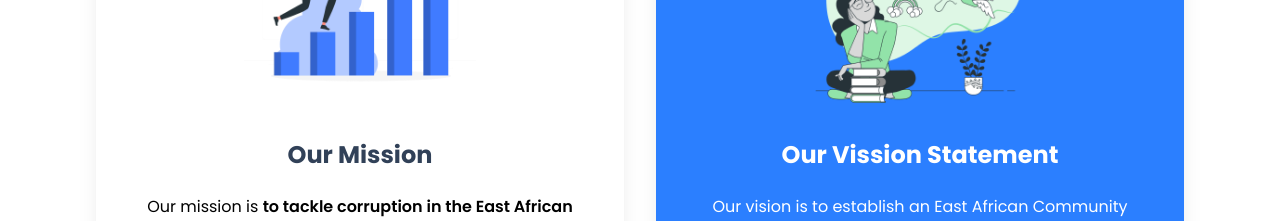
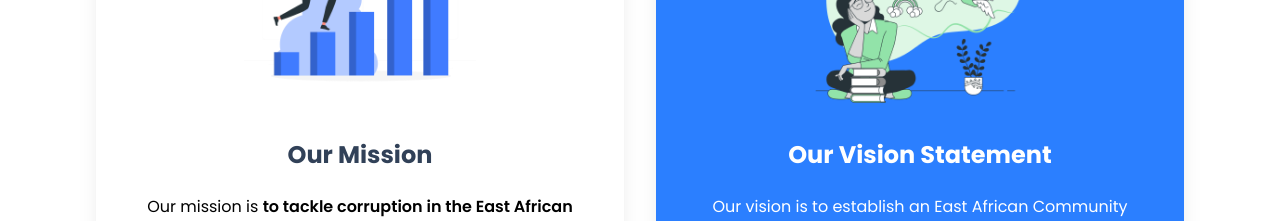
Before and after one commit to VictorMugisha/mindforge-website, a React (Vite) app: page / in a window 1280 px wide. Shown: the part 3820-4041 px from the top of the page. Built offline with nearby package versions, Linux system fonts and the light colour scheme.

Commit message:
Updated the vision title

```diff
--- a/src/components/MissionVision.tsx
+++ b/src/components/MissionVision.tsx
@@ -36,7 +36,7 @@ export default function MissionVision() {
       >
         <img src="/vision.png" alt="Vision Illustration" className="w-1/2" />
         <IoNotificationsSharp className="text-6xl text-amber-500 absolute top-[-25px] right-5 rotate-45 hover:text-9xl hover:top-[-60px] hover:right-0 transition-all cursor-pointer" />
-        <h2 className="text-2xl font-bold text-white">Our Vission Statement</h2>
+        <h2 className="text-2xl font-bold text-white">Our Vision Statement</h2>
         <p>
           Our vision is to establish an East African Community where integrity
           prevails, governance is transparent, and government policies are
```
